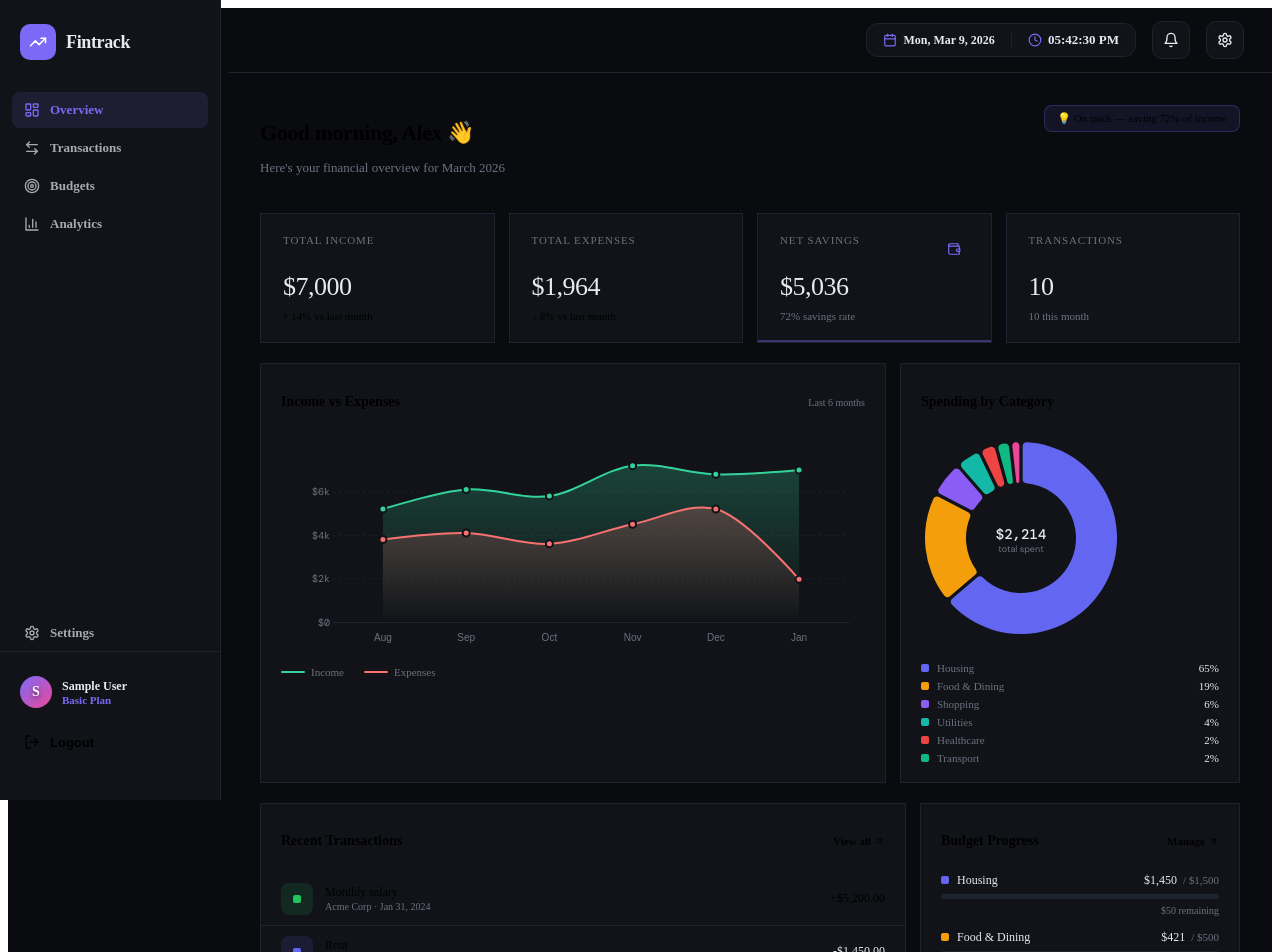
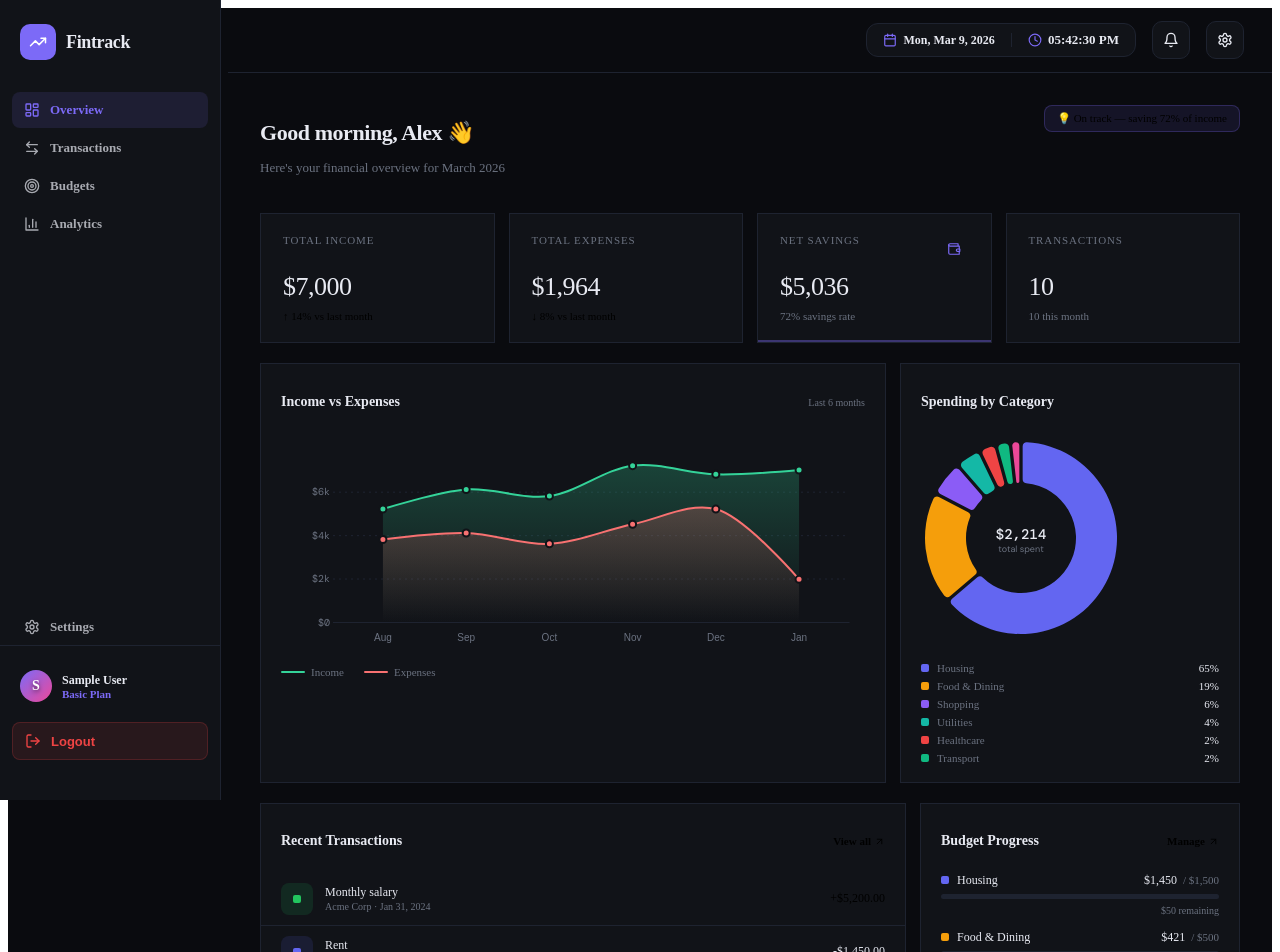
Before and after one commit to sandy1997-dev/fintech-dashboard, a React (Vite) app in the folder client/: page /dashboard in a window 1280 px wide. Shown: the top 952 px of the page. Built offline with nearby package versions, Linux system fonts and the light colour scheme; sample sign-in values are in the browser's storage; a web font is replaced by a local one.

Commit message:
Complete Fintrack app appjs issue2

```diff
--- a/client/src/components/Layout.jsx
+++ b/client/src/components/Layout.jsx
@@ -28,7 +28,7 @@ export default function Layout({ user, isPro, onLogout }) {
 
   useEffect(() => {
     const timer = setInterval(() => setTime(new Date()), 1000);
-    return () => clearInterval(timer); // Cleanup on unmount
+    return () => clearInterval(timer);
   }, []);
 
   const formattedDate = time.toLocaleDateString('en-US', { weekday: 'short', month: 'short', day: 'numeric', year: 'numeric' });
@@ -118,16 +118,23 @@ export default function Layout({ user, isPro, onLogout }) {
             </div>
           </div>
 
+          {/* FIXED LOGOUT BUTTON */}
           <button
             onClick={onLogout}
             style={{
               width: '100%', display: 'flex', alignItems: 'center', gap: 10,
-              padding: '10px 12px', borderRadius: 8, border: 'none',
-              background: 'transparent', color: 'var(--red)', fontSize: 13,
-              fontWeight: 600, cursor: 'pointer', marginTop: 8, transition: '0.2s'
+              padding: '10px 12px', borderRadius: 8, border: '1px solid rgba(239, 68, 68, 0.2)',
+              background: 'rgba(239, 68, 68, 0.1)', color: '#ef4444', fontSize: 13,
+              fontWeight: 700, cursor: 'pointer', marginTop: 12, transition: '0.2s'
             }}
-            onMouseEnter={(e) => e.currentTarget.style.background = 'rgba(248, 113, 113, 0.1)'}
-            onMouseLeave={(e) => e.currentTarget.style.background = 'transparent'}
+            onMouseEnter={(e) => {
+              e.currentTarget.style.background = 'rgba(239, 68, 68, 0.2)';
+              e.currentTarget.style.transform = 'translateY(-1px)';
+            }}
+            onMouseLeave={(e) => {
+              e.currentTarget.style.background = 'rgba(239, 68, 68, 0.1)';
+              e.currentTarget.style.transform = 'translateY(0)';
+            }}
           >
             <LogOut size={16} />
             Logout
--- a/client/src/pages/Dashboard.jsx
+++ b/client/src/pages/Dashboard.jsx
@@ -1,5 +1,5 @@
 import { TrendingUp, TrendingDown, Wallet, Activity, ArrowUpRight } from 'lucide-react';
-import { Link } from 'react-router-dom'; // Added this
+import { Link } from 'react-router-dom';
 import { MOCK_SUMMARY, MOCK_TREND, MOCK_BY_CATEGORY, MOCK_TRANSACTIONS, MOCK_BUDGETS } from '../data/mockData';
 import StatCard from '../components/StatCard';
 import TrendChart from '../components/TrendChart';
@@ -27,7 +27,8 @@ export default function Dashboard() {
       <div className="fade-up fade-up-1">
         <div style={{ display: 'flex', justifyContent: 'space-between', alignItems: 'flex-start', marginBottom: 4 }}>
           <div>
-            <h1 style={{ fontFamily: 'var(--font-display)', fontSize: 22, fontWeight: 700, letterSpacing: '-0.02em' }}>
+            {/* FIXED TEXT COLOR HERE */}
+            <h1 style={{ color: 'var(--text)', fontFamily: 'var(--font-display)', fontSize: 22, fontWeight: 700, letterSpacing: '-0.02em' }}>
               Good morning, Alex 👋
             </h1>
             <p style={{ color: 'var(--muted)', fontSize: 13, marginTop: 2 }}>Here's your financial overview for March 2026</p>
@@ -55,7 +56,7 @@ export default function Dashboard() {
         {card(
           <>
             <div style={{ padding: '18px 20px 0', display: 'flex', justifyContent: 'space-between', alignItems: 'center' }}>
-              <h2 style={{ fontFamily: 'var(--font-display)', fontSize: 14, fontWeight: 600 }}>Income vs Expenses</h2>
+              <h2 style={{ color: 'var(--text)', fontFamily: 'var(--font-display)', fontSize: 14, fontWeight: 600 }}>Income vs Expenses</h2>
               <span style={{ fontSize: 10, color: 'var(--muted)', fontFamily: 'var(--font-mono)' }}>Last 6 months</span>
             </div>
             <div style={{ padding: '12px 20px 18px' }}>
@@ -66,7 +67,7 @@ export default function Dashboard() {
         {card(
           <>
             <div style={{ padding: '18px 20px 0', display: 'flex', justifyContent: 'space-between', alignItems: 'center' }}>
-              <h2 style={{ fontFamily: 'var(--font-display)', fontSize: 14, fontWeight: 600 }}>Spending by Category</h2>
+              <h2 style={{ color: 'var(--text)', fontFamily: 'var(--font-display)', fontSize: 14, fontWeight: 600 }}>Spending by Category</h2>
             </div>
             <div style={{ padding: '16px 20px 18px' }}>
               <DonutChart data={MOCK_BY_CATEGORY} />
@@ -81,8 +82,7 @@ export default function Dashboard() {
         {card(
           <>
             <div style={{ padding: '18px 20px 12px', display: 'flex', justifyContent: 'space-between', alignItems: 'center' }}>
-              <h2 style={{ fontFamily: 'var(--font-display)', fontSize: 14, fontWeight: 600 }}>Recent Transactions</h2>
-              {/* Changed <a> to <Link> */}
+              <h2 style={{ color: 'var(--text)', fontFamily: 'var(--font-display)', fontSize: 14, fontWeight: 600 }}>Recent Transactions</h2>
               <Link to="/transactions" style={{ fontSize: 11, color: 'var(--accent2)', textDecoration: 'none', display: 'flex', alignItems: 'center', gap: 3, fontWeight: 600 }}>
                 View all <ArrowUpRight size={11} />
               </Link>
@@ -101,7 +101,7 @@ export default function Dashboard() {
                     <div style={{ width: 8, height: 8, borderRadius: 2, background: t.color }} />
                   </div>
                   <div style={{ flex: 1, overflow: 'hidden' }}>
-                    <div style={{ fontSize: 12, fontWeight: 500, whiteSpace: 'nowrap', overflow: 'hidden', textOverflow: 'ellipsis' }}>{t.description}</div>
+                    <div style={{ color: 'var(--text)', fontSize: 12, fontWeight: 500, whiteSpace: 'nowrap', overflow: 'hidden', textOverflow: 'ellipsis' }}>{t.description}</div>
                     <div style={{ fontSize: 10, color: 'var(--muted)', marginTop: 1 }}>{t.merchant} · {fmtDate(t.date)}</div>
                   </div>
                   <span style={{
@@ -120,8 +120,7 @@ export default function Dashboard() {
         {card(
           <>
             <div style={{ padding: '18px 20px 12px', display: 'flex', justifyContent: 'space-between', alignItems: 'center' }}>
-              <h2 style={{ fontFamily: 'var(--font-display)', fontSize: 14, fontWeight: 600 }}>Budget Progress</h2>
-              {/* Changed <a> to <Link> */}
+              <h2 style={{ color: 'var(--text)', fontFamily: 'var(--font-display)', fontSize: 14, fontWeight: 600 }}>Budget Progress</h2>
               <Link to="/budgets" style={{ fontSize: 11, color: 'var(--accent2)', textDecoration: 'none', display: 'flex', alignItems: 'center', gap: 3, fontWeight: 600 }}>
                 Manage <ArrowUpRight size={11} />
               </Link>
```
